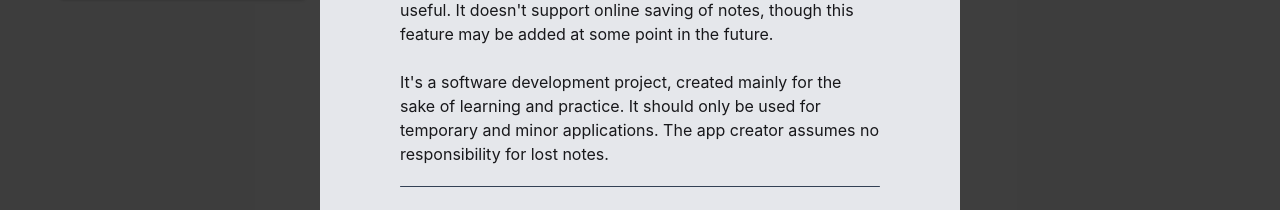
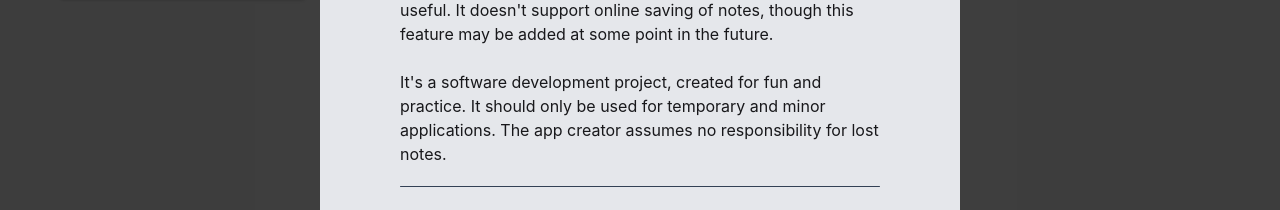
Before and after one commit to billybrown-iii/bonsai-notes, a React (Create React App) app: page / in a window 1280 px wide. Both pictures are taken after a click on the element 1186 px from the left and 28 px from the top of the page. Shown: the part 191-401 px from the top of the page. Built offline with nearby package versions, Linux system fonts and the light colour scheme.

Commit message:
update content

```diff
--- a/src/UI/InfoModal.tsx
+++ b/src/UI/InfoModal.tsx
@@ -32,9 +32,9 @@ const HelpModal = ({ setShowModal }: Props) => {
         {/* <div>[overview of features ?]</div> */}
         {/* <br /> */}
         <div>
-          It's a software development project, created mainly for the sake of learning and practice.
-          It should only be used for temporary and minor applications. The app creator assumes no
-          responsibility for lost notes.
+          It's a software development project, created for fun and practice. It should only be used
+          for temporary and minor applications. The app creator assumes no responsibility for lost
+          notes.
         </div>
 
         <div className="my-5 border-b border-slate-700 dark:border-slate-300 rounded-2xl" />
```
